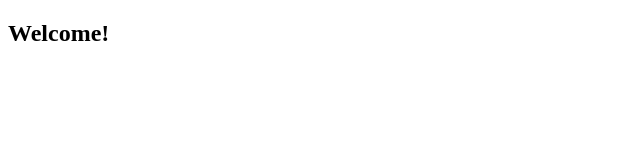
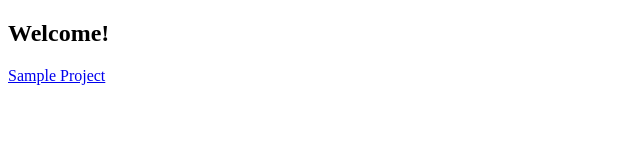
Before and after one commit to MaianneThornton/FCCPersonalPortfolio, a plain HTML site: page index.html in a window 1280 px wide. Shown: the whole page, without its empty margins (0-640 px from the left). Drawn offline with Linux system fonts and the light colour scheme.

Commit message:
Initial Commit - Successfully Completed User Story 5

```diff
--- a/index.html
+++ b/index.html
@@ -14,7 +14,7 @@
   </section>
   <section id="projects">
     <div class="project-tile">
-
+      <a href="sampleProject.html">Sample Project</a>
     </div>
   </section>
 </body>
```
Also changed, not shown: sampleProject.html (added).
